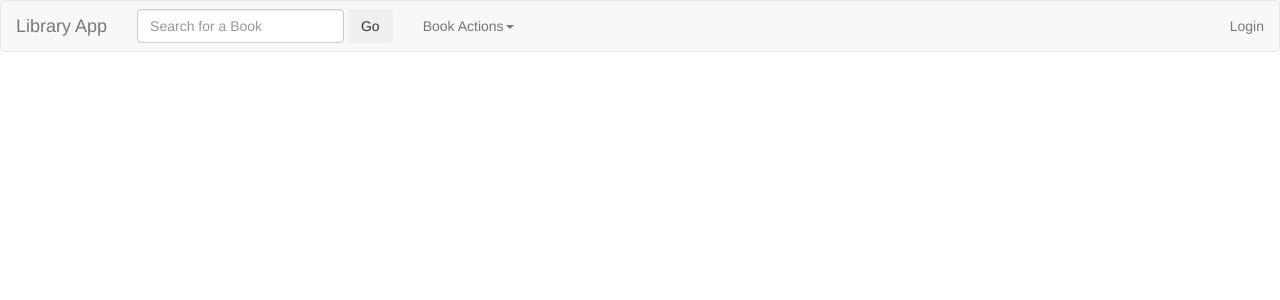
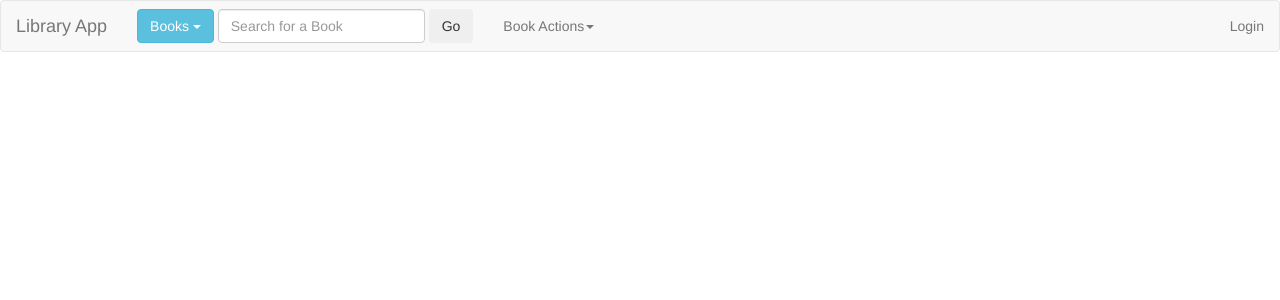
Before and after one commit to wywong/CS304, a Flask app: page / in a window 1280 px wide. Shown: the top 300 px of the page. Run offline with Flask 2, Linux system fonts and the light colour scheme; parts of the project's set-up code (start-up, migrations or seed data) failed here and were passed over; some libraries are stand-ins or nearby versions.

Commit message:
dropdown menu completed

```diff
--- a/templates/index.html
+++ b/templates/index.html
@@ -20,6 +20,18 @@
 						<ul class="nav navbar-nav">
 
 								<form class="navbar-form navbar-left" role="search">
+
+										<div class="btn-group">
+												<button class="btn btn-info dropdown-toggle" data-toggle="dropdown">
+														Books
+														<span class="caret"></span>
+												</button>
+												<ul class="dropdown-menu">
+														<li><a href="#">Subject</a></li>
+														<li><a href="#">Author</a></li>
+												</ul>
+										</div>
+
 										<div class="form-group">
 												<input type="text" class="form-control" placeholder="Search for a Book">
 										</div>
```
Lines whose indentation alone changed are shown as unchanged.
